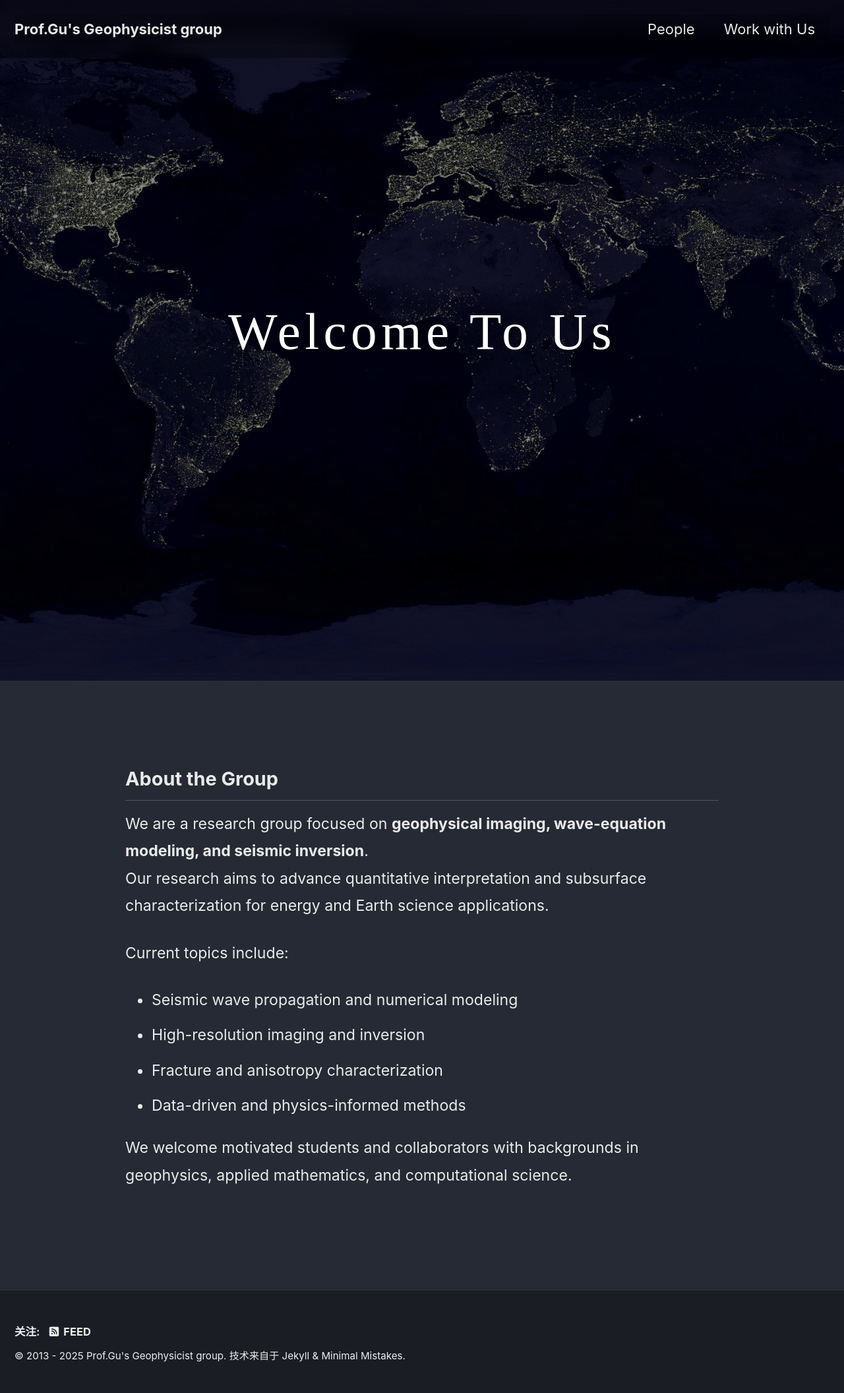
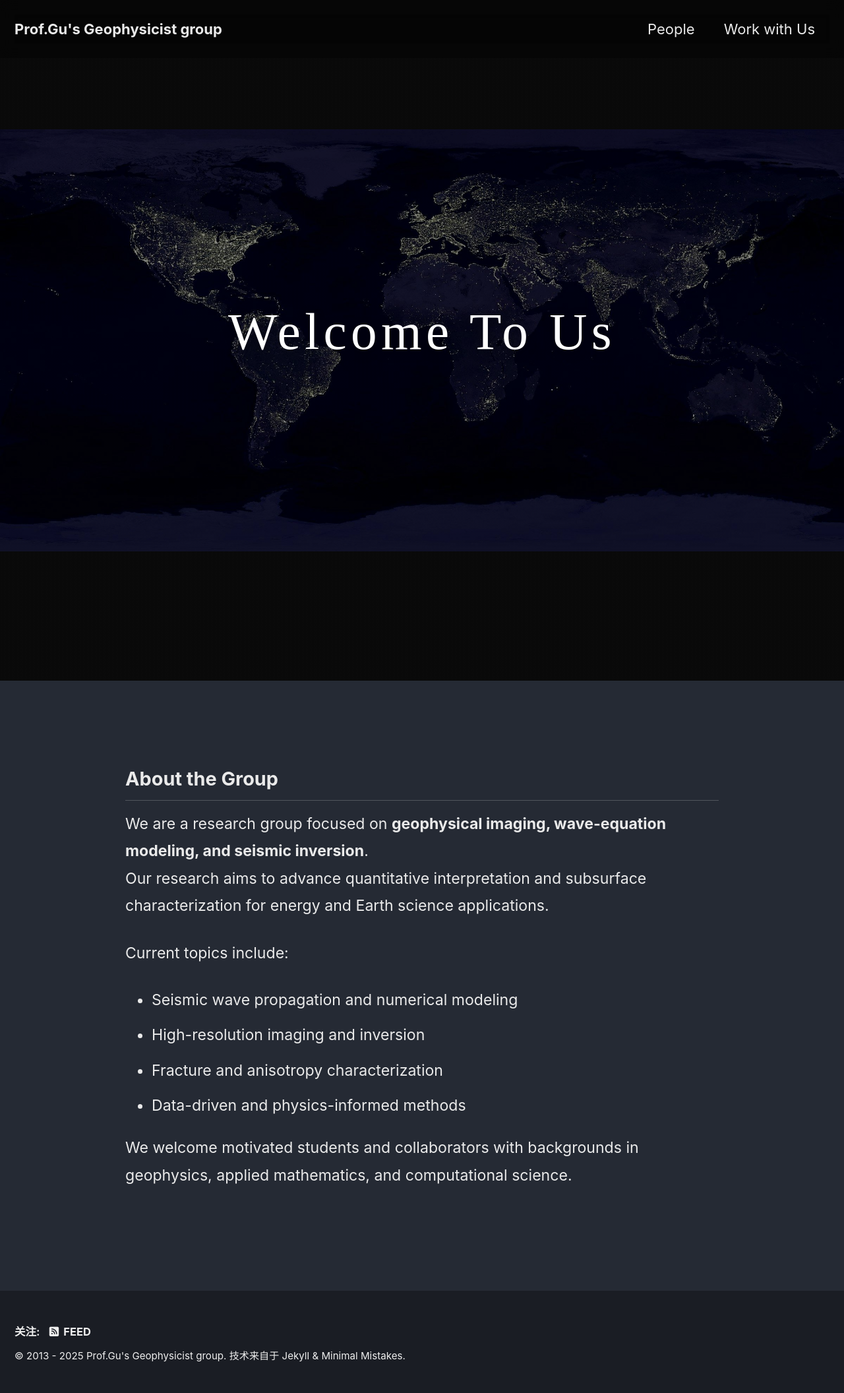
Before and after one commit to gubingluo/gubingluo.github.io, a Jekyll site: the page built from index.md, in a window 1280 px wide. Shown: the whole page at 66% size. Built offline with Jekyll 4.4.1, drawn with Linux system fonts in a browser that asks for light colours; cached includes are drawn as plain includes.

Commit message:
Update _custom.scss

```diff
--- a/_sass/minimal-mistakes/_custom.scss
+++ b/_sass/minimal-mistakes/_custom.scss
@@ -85,3 +85,10 @@ body {
 .page__hero--overlay .page__title {
   animation: tighten 1.4s ease-out both;
 }
+
+.page__hero--overlay {
+  background-size: contain !important;
+  background-repeat: no-repeat !important;
+  background-position: center center !important;
+  background-color: #111 !important; /* 留白处用深色填充 */
+}
```
